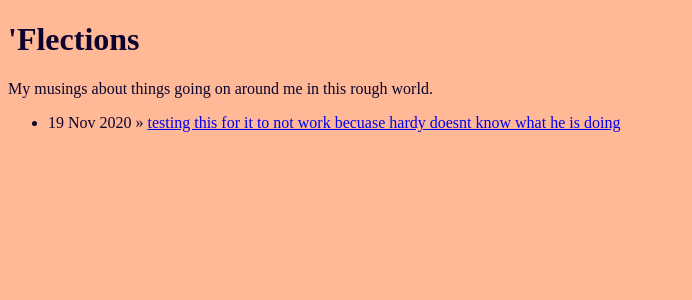
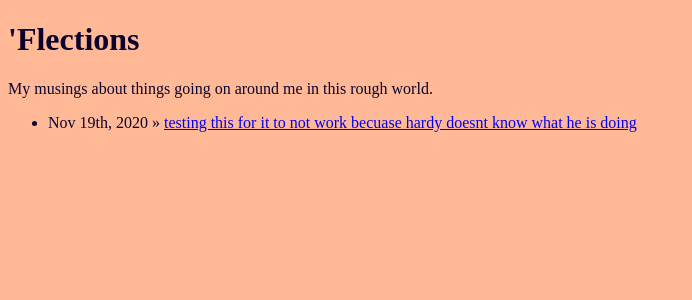
Before and after one commit to bluesclueslvr/bluesclueslvr.github.io, a Jekyll site: the page built from flections/index.html, in a window 1280 px wide. Shown: the top 300 px of the page, without its empty margins (0-692 px from the left). Built offline with Jekyll 4.4.1, drawn with Linux system fonts in a browser that asks for light colours; some web fonts are replaced.

Commit message:
fixing the british

```diff
--- a/flections/index.html
+++ b/flections/index.html
@@ -18,7 +18,7 @@ My musings about things going on around me in this rough world.
 </p>
 <ul class="posts">
 {% for post in site.categories.flections %}
-    <li><span>{{ post.date | date_to_string }}</span> &raquo; <a href="{{ post.url }}">{{ post.title }}</a></li>
+    <li><span>{{ post.date | date_to_string: "ordinal", "US" }}</span> &raquo; <a href="{{ post.url }}">{{ post.title }}</a></li>
 {% endfor %}
 </ul>
 </body>
```
